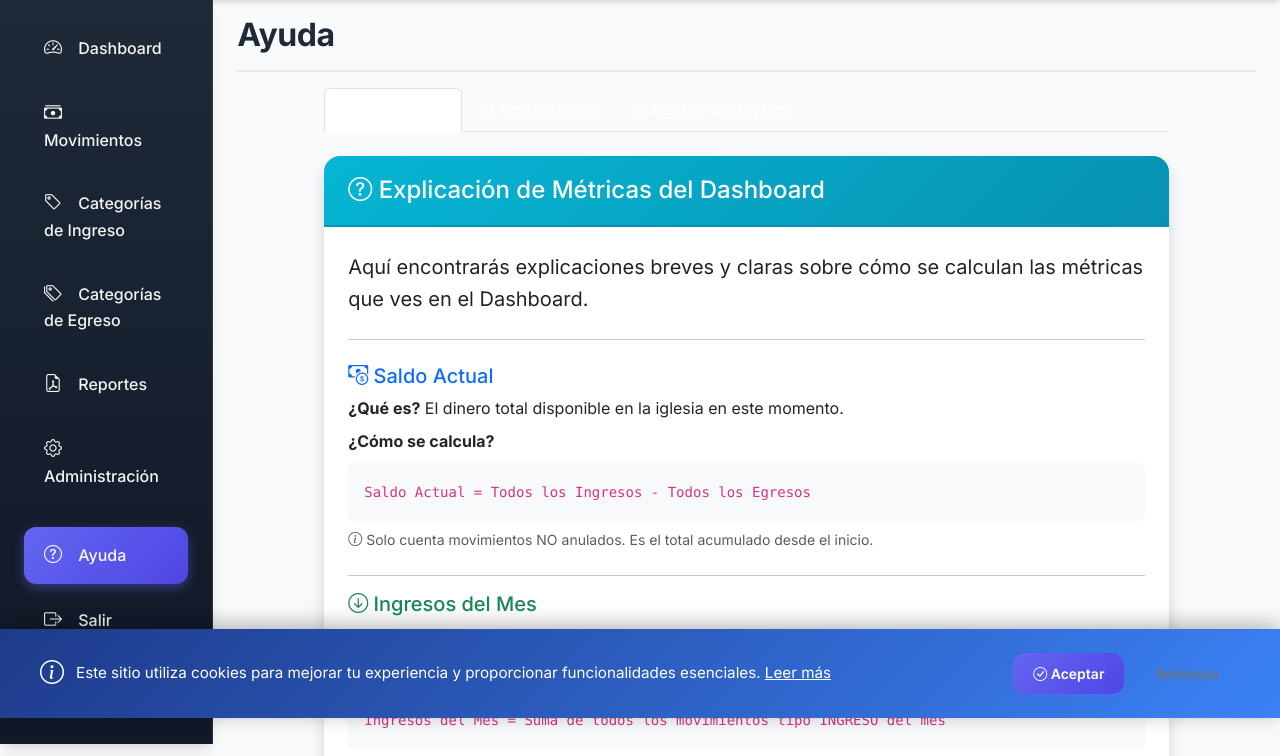
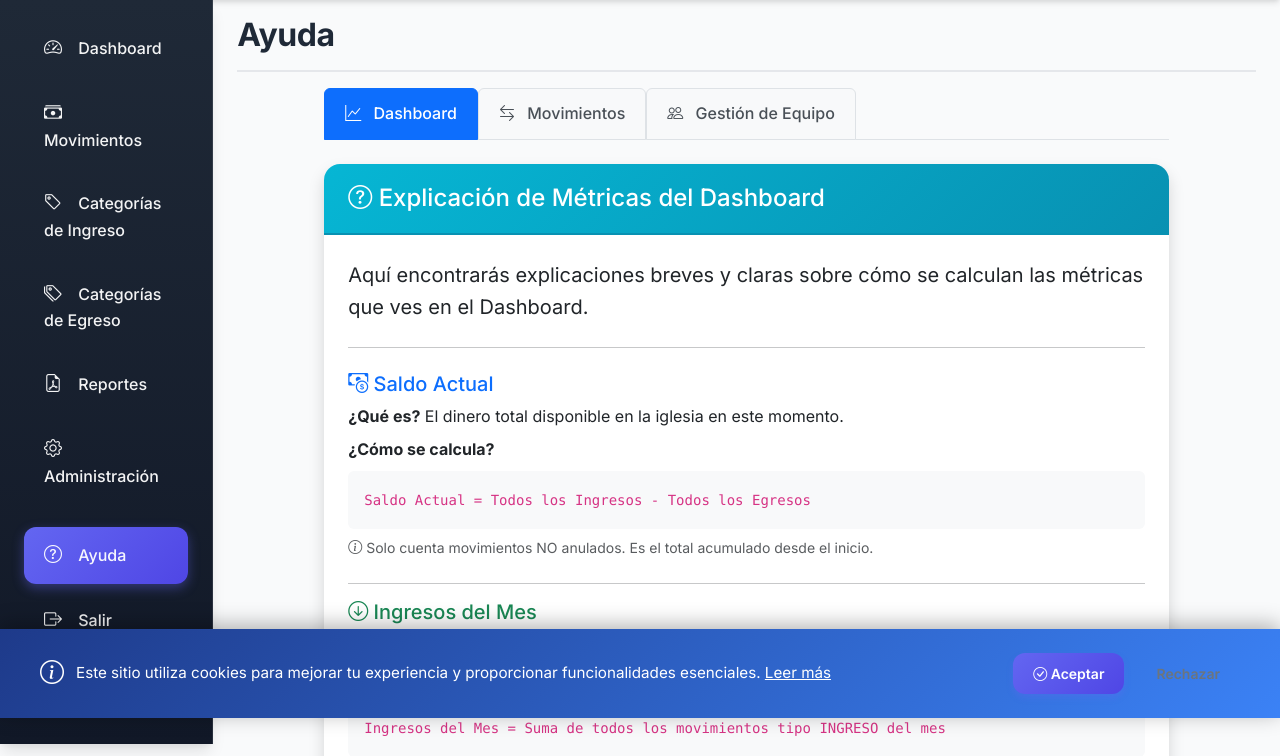
Before and after one commit to hernandezbg/oikos, a Django app: page /ayuda/ in a window 1280 px wide. Shown: the part 82-838 px from the top of the page. Run offline with Django 5.2, Linux system fonts and the light colour scheme; the visitor is signed in with stand-in values (Sample User, id 1).

Commit message:
Corregir visibilidad de tabs en página de ayuda
- Agregar estilos CSS personalizados para tabs
- Tabs inactivas: fondo gris claro con texto oscuro (legible)
- Tab activa: fondo azul con texto blanco
- Hover: efecto visual para mejor UX
- Corregir estructura de divs para que todos los tabs funcionen correctamente

🤖 Generated with [Claude Code](https://claude.com/claude-code)

Co-Authored-By: Claude <noreply@anthropic.com>

```diff
--- a/core/templates/core/ayuda.html
+++ b/core/templates/core/ayuda.html
@@ -3,6 +3,35 @@
 
 {% block title %}Ayuda - {{ APP_NAME }}{% endblock %}
 {% block page_title %}Ayuda{% endblock %}
+
+{% block extra_css %}
+<style>
+/* Estilos personalizados para tabs de ayuda */
+#ayudaTabs .nav-link {
+    color: #495057 !important;
+    background-color: #f8f9fa;
+    border: 1px solid #dee2e6;
+    font-weight: 500;
+    padding: 0.75rem 1.25rem;
+}
+
+#ayudaTabs .nav-link:hover {
+    color: #0d6efd !important;
+    background-color: #e9ecef;
+    border-color: #dee2e6;
+}
+
+#ayudaTabs .nav-link.active {
+    color: #ffffff !important;
+    background-color: #0d6efd;
+    border-color: #0d6efd;
+}
+
+#ayudaTabs .nav-link i {
+    margin-right: 0.5rem;
+}
+</style>
+{% endblock %}
 
 {% block content %}
 <div class="row">
@@ -243,8 +272,8 @@
                         Todos los cálculos <strong>excluyen movimientos anulados</strong>. Solo se consideran movimientos activos y válidos para garantizar la precisión de las métricas.
                     </p>
                 </div>
-
-            </div>
+                    </div>
+                </div>
             </div>
 
             <!-- TAB: Movimientos -->
```
